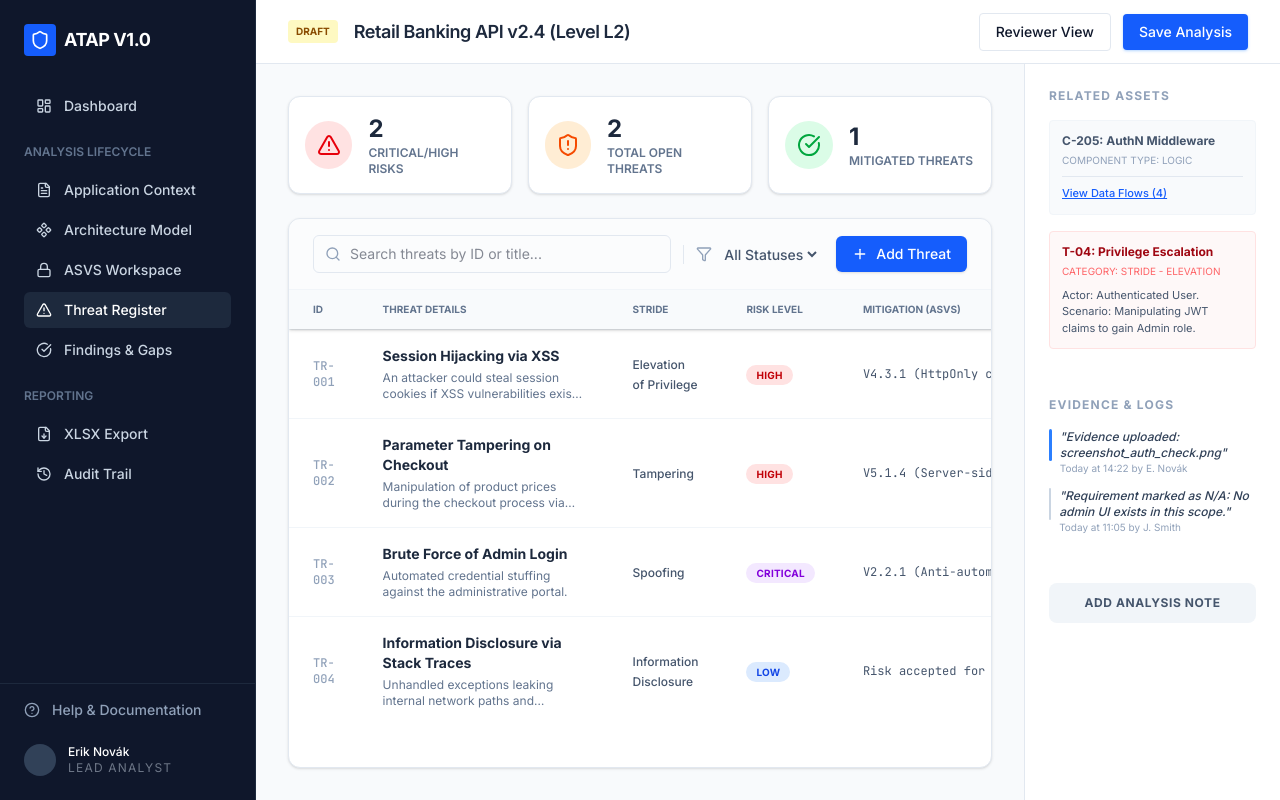
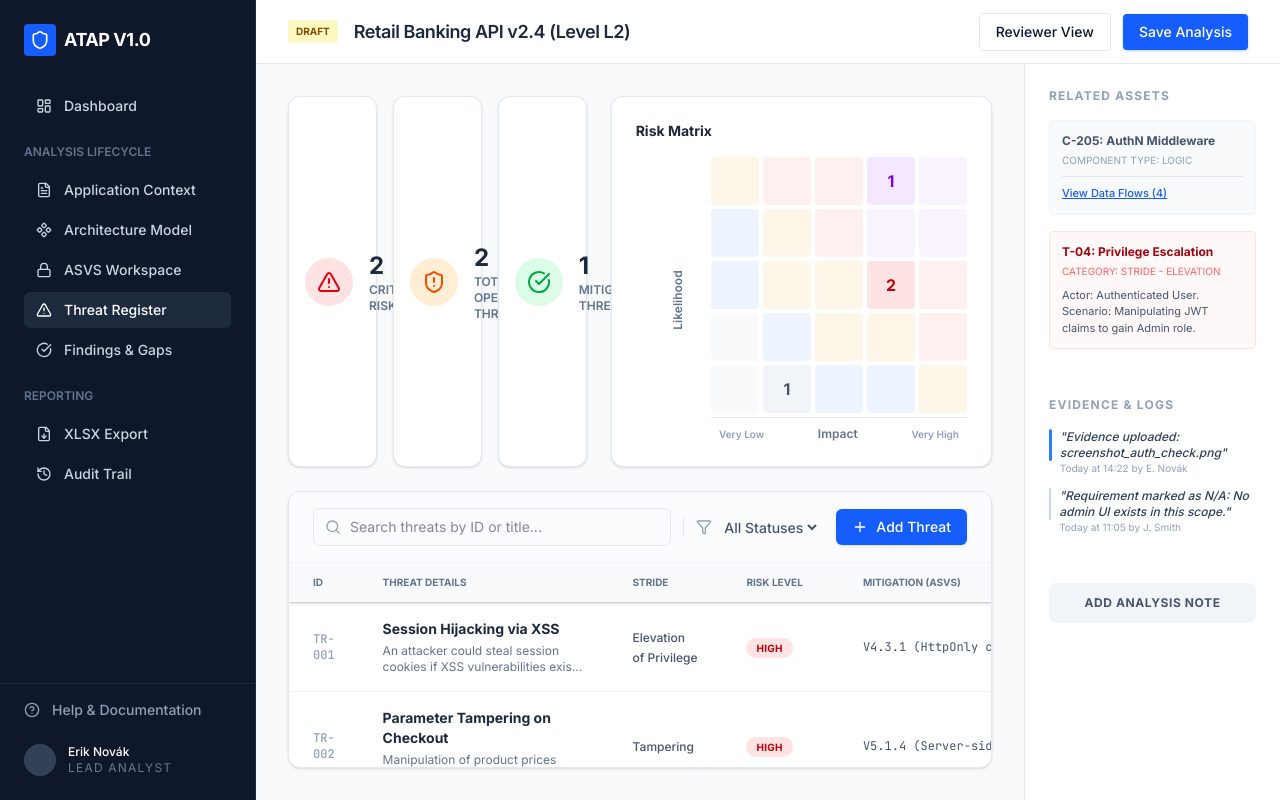
Before and after one commit to pjetko-dotcom/ATAP, a React (Vite) app: page /analysis/1/threats in a window 1280 px wide. Built offline with nearby package versions, Linux system fonts and the light colour scheme.

Commit message:
feat: update threat risk and status definitions
Expand risk scale levels to "Very Low" and "Very High" and add "Remediated" to threat statuses to provide more granular tracking and compliance mapping.

```diff
--- a/src/components/ThreatRegister.tsx
+++ b/src/components/ThreatRegister.tsx
@@ -8,16 +8,17 @@
 import React, { useState } from "react";
 import { Search, Plus, Filter, ShieldAlert, Edit2, Trash2, X, AlertTriangle, CheckCircle } from "lucide-react";
 
-type RiskLevel = "Low" | "Medium" | "High" | "Critical";
-type ThreatStatus = "Open" | "Mitigated" | "Accepted";
+type ScaleLevel = "Very Low" | "Low" | "Medium" | "High" | "Very High";
+type RiskLevel = "Very Low" | "Low" | "Medium" | "High" | "Critical";
+type ThreatStatus = "Open" | "Mitigated" | "Remediated" | "Accepted";
 
 interface Threat {
   id: string;
   title: string;
   description: string;
   stride: string;
-  likelihood: "Low" | "Medium" | "High";
-  impact: "Low" | "Medium" | "High";
+  likelihood: ScaleLevel;
+  impact: ScaleLevel;
   risk: RiskLevel;
   status: ThreatStatus;
   mitigation: string;
@@ -51,7 +52,7 @@ const initialThreats: Threat[] = [
     title: "Brute Force of Admin Login",
     description: "Automated credential stuffing against the administrative portal.",
     stride: "Spoofing",
-    likelihood: "High",
+    likelihood: "Very High",
     impact: "High",
     risk: "Critical",
     status: "Open",
@@ -62,26 +63,98 @@ const initialThreats: Threat[] = [
     title: "Information Disclosure via Stack Traces",
     description: "Unhandled exceptions leaking internal network paths and database versions.",
     stride: "Information Disclosure",
-    likelihood: "Low",
+    likelihood: "Very Low",
     impact: "Low",
-    risk: "Low",
+    risk: "Very Low",
     status: "Accepted",
     mitigation: "Risk accepted for internal dev environments. To be fixed in Prod."
   }
 ];
 
 const riskStyles: Record<RiskLevel, string> = {
-  Low: "bg-blue-100 text-blue-700",
-  Medium: "bg-orange-100 text-orange-700",
-  High: "bg-red-100 text-red-700",
-  Critical: "bg-purple-100 text-purple-700"
+  "Very Low": "bg-slate-100 text-slate-700",
+  "Low": "bg-blue-100 text-blue-700",
+  "Medium": "bg-orange-100 text-orange-700",
+  "High": "bg-red-100 text-red-700",
+  "Critical": "bg-purple-100 text-purple-700"
 };
 
 const statusStyles: Record<ThreatStatus, string> = {
   Open: "bg-red-50 text-red-700 border-red-200",
-  Mitigated: "bg-green-50 text-green-700 border-green-200",
+  Mitigated: "bg-yellow-50 text-yellow-700 border-yellow-200",
+  Remediated: "bg-green-50 text-green-700 border-green-200",
   Accepted: "bg-slate-50 text-slate-600 border-slate-200"
 };
+
+// Standard 5x5 Risk Matrix Calculator
+const calculateRisk = (likelihood: ScaleLevel, impact: ScaleLevel): RiskLevel => {
+  const scores = { "Very Low": 1, "Low": 2, "Medium": 3, "High": 4, "Very High": 5 };
+  const score = scores[likelihood] * scores[impact];
+
+  if (score >= 16) return "Critical";
+  if (score >= 10) return "High";
+  if (score >= 5) return "Medium";
+  if (score >= 3) return "Low";
+  return "Very Low";
+};
+
+const RISK_CELL_STYLES: Record<RiskLevel, string> = {
+  "Very Low": "bg-slate-100 text-slate-600 hover:bg-slate-200",
+  "Low": "bg-blue-100 text-blue-700 hover:bg-blue-200",
+  "Medium": "bg-orange-100 text-orange-700 hover:bg-orange-200",
+  "High": "bg-red-100 text-red-700 hover:bg-red-200",
+  "Critical": "bg-purple-100 text-purple-700 hover:bg-purple-200"
+};
+
+function RiskMatrix({ threats }: { threats: Threat[] }) {
+  const levels: ScaleLevel[] = ["Very High", "High", "Medium", "Low", "Very Low"];
+  const impacts: ScaleLevel[] = ["Very Low", "Low", "Medium", "High", "Very High"];
+
+  return (
+    <div className="bg-white p-6 rounded-xl border border-slate-200 shadow-sm flex flex-col items-center">
+      <h3 className="text-sm font-bold text-slate-800 mb-4 w-full">Risk Matrix</h3>
+      <div className="flex gap-4">
+        {/* Y Axis Label */}
+        <div className="flex items-center justify-center">
+          <span className="text-xs font-semibold text-slate-500 -rotate-90 whitespace-nowrap transform translate-x-3">
+            Likelihood
+          </span>
+        </div>
+
+        {/* Matrix Grid */}
+        <div>
+          <div className="grid grid-cols-5 gap-1 mb-1">
+            {levels.map((likelihood) => (
+              <React.Fragment key={likelihood}>
+                {impacts.map((impact) => {
+                  const riskLevel = calculateRisk(likelihood, impact);
+                  const cellThreats = threats.filter(t => t.likelihood === likelihood && t.impact === impact && t.status !== "Closed");
+                  const count = cellThreats.length;
+
+                  return (
+                    <div
+                      key={`${likelihood}-${impact}`}
+                      className={`w-10 h-10 md:w-12 md:h-12 flex items-center justify-center rounded-sm transition-colors ${RISK_CELL_STYLES[riskLevel]} ${count > 0 ? 'ring-2 ring-white shadow-sm font-bold' : 'opacity-50'}`}
+                      title={`Likelihood: ${likelihood}, Impact: ${impact} - ${count} Threats`}
+                    >
+                      {count > 0 ? count : ""}
+                    </div>
+                  );
+                })}
+              </React.Fragment>
+            ))}
+          </div>
+          {/* X Axis Label */}
+          <div className="flex items-center justify-between px-2 pt-2 border-t border-slate-200 mt-1">
+            <span className="text-[10px] font-semibold text-slate-400">Very Low</span>
+            <span className="text-xs font-semibold text-slate-500">Impact</span>
+            <span className="text-[10px] font-semibold text-slate-400">Very High</span>
+          </div>
+        </div>
+      </div>
+    </div>
+  );
+}
 
 export function ThreatRegister() {
   const [threats, setThreats] = useState<Threat[]>(initialThreats);
@@ -121,21 +194,12 @@ export function ThreatRegister() {
     setIsModalOpen(true);
   };
 
-  // Basic Risk Calculator (Mock Logic)
-  const calculateRisk = (likelihood: string, impact: string): RiskLevel => {
-    if (likelihood === "High" && impact === "High") return "Critical";
-    if (likelihood === "High" || impact === "High") return "High";
-    if (likelihood === "Medium" && impact === "Medium") return "Medium";
-    if (likelihood === "Low" && impact === "Low") return "Low";
-    return "Medium";
-  };
-
   const handleSaveThreat = (e: React.FormEvent<HTMLFormElement>) => {
     e.preventDefault();
     const formData = new FormData(e.currentTarget);
 
-    const likelihood = formData.get("likelihood") as "Low" | "Medium" | "High";
-    const impact = formData.get("impact") as "Low" | "Medium" | "High";
+    const likelihood = formData.get("likelihood") as ScaleLevel;
+    const impact = formData.get("impact") as ScaleLevel;
 
     const newThreat: Threat = {
       id: editingThreat ? editingThreat.id : `TR-${String(threats.length + 1).padStart(3, '0')}`,
@@ -160,10 +224,12 @@ export function ThreatRegister() {
 
   return (
     <div className="flex flex-col h-full bg-slate-50">
-      {/* Stats Header */}
-      <div className="grid grid-cols-1 md:grid-cols-3 gap-4 mb-6">
+      {/* Top Section: Stats & Matrix */}
+      <div className="flex flex-col lg:flex-row gap-6 mb-6">
+        {/* Stats */}
+        <div className="flex-1 grid grid-cols-1 sm:grid-cols-3 gap-4">
           <div className="bg-white p-4 rounded-xl border border-slate-200 shadow-sm flex items-center gap-4">
-          <div className="w-12 h-12 bg-red-100 text-red-600 rounded-full flex items-center justify-center">
+            <div className="w-12 h-12 bg-red-100 text-red-600 rounded-full flex items-center justify-center shrink-0">
               <AlertTriangle size={24} />
             </div>
             <div>
@@ -172,7 +238,7 @@ export function ThreatRegister() {
             </div>
           </div>
           <div className="bg-white p-4 rounded-xl border border-slate-200 shadow-sm flex items-center gap-4">
-          <div className="w-12 h-12 bg-orange-100 text-orange-600 rounded-full flex items-center justify-center">
+            <div className="w-12 h-12 bg-orange-100 text-orange-600 rounded-full flex items-center justify-center shrink-0">
               <ShieldAlert size={24} />
             </div>
             <div>
@@ -181,13 +247,19 @@ export function ThreatRegister() {
             </div>
           </div>
           <div className="bg-white p-4 rounded-xl border border-slate-200 shadow-sm flex items-center gap-4">
-          <div className="w-12 h-12 bg-green-100 text-green-600 rounded-full flex items-center justify-center">
+            <div className="w-12 h-12 bg-green-100 text-green-600 rounded-full flex items-center justify-center shrink-0">
               <CheckCircle size={24} />
             </div>
             <div>
               <p className="text-2xl font-bold text-slate-800">{mitigated}</p>
               <p className="text-xs font-semibold uppercase text-slate-500">Mitigated Threats</p>
             </div>
+          </div>
+        </div>
+
+        {/* Matrix */}
+        <div className="shrink-0 flex justify-center">
+          <RiskMatrix threats={threats} />
         </div>
       </div>
 
@@ -216,6 +288,7 @@ export function ThreatRegister() {
                 <option value="All">All Statuses</option>
                 <option value="Open">Open</option>
                 <option value="Mitigated">Mitigated</option>
+                <option value="Remediated">Remediated</option>
                 <option value="Accepted">Accepted</option>
               </select>
             </div>
@@ -364,6 +437,7 @@ export function ThreatRegister() {
                     >
                       <option value="Open">Open</option>
                       <option value="Mitigated">Mitigated</option>
+                      <option value="Remediated">Remediated</option>
                       <option value="Accepted">Accepted</option>
                     </select>
                   </div>
@@ -378,9 +452,11 @@ export function ThreatRegister() {
                       defaultValue={editingThreat?.likelihood || "Medium"}
                       className="w-full px-3 py-2 border border-slate-200 rounded-md focus:outline-none focus:ring-2 focus:ring-blue-500/20 text-sm bg-white"
                     >
+                      <option value="Very Low">Very Low</option>
                       <option value="Low">Low</option>
                       <option value="Medium">Medium</option>
                       <option value="High">High</option>
+                      <option value="Very High">Very High</option>
                     </select>
                   </div>
                   <div>
@@ -391,9 +467,11 @@ export function ThreatRegister() {
                       defaultValue={editingThreat?.impact || "Medium"}
                       className="w-full px-3 py-2 border border-slate-200 rounded-md focus:outline-none focus:ring-2 focus:ring-blue-500/20 text-sm bg-white"
                     >
+                      <option value="Very Low">Very Low</option>
                       <option value="Low">Low</option>
                       <option value="Medium">Medium</option>
                       <option value="High">High</option>
+                      <option value="Very High">Very High</option>
                     </select>
                   </div>
                   <div className="col-span-2">
```
Lines whose indentation alone changed are shown as unchanged.
